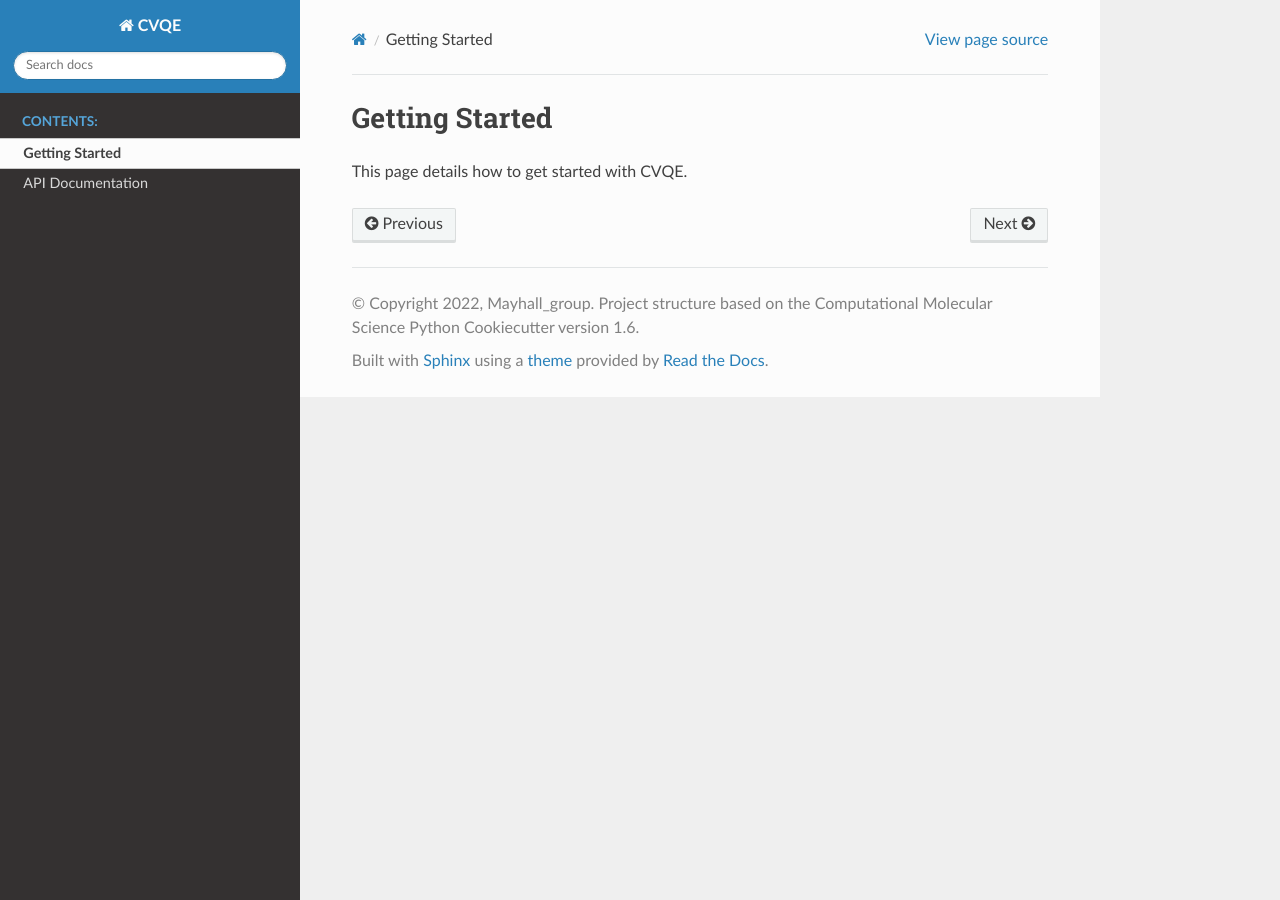
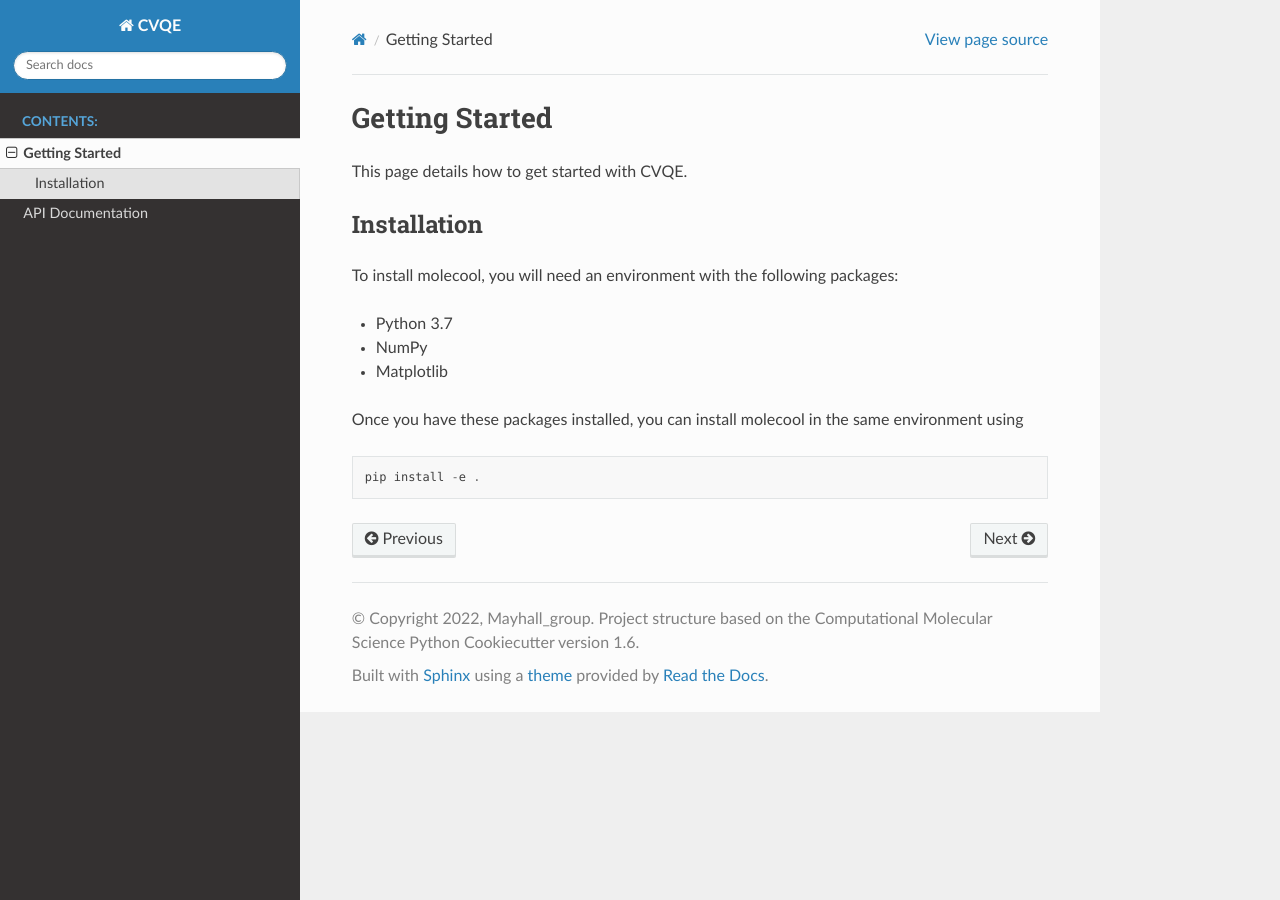
Before and after one commit to asthanaa/CVQE, a Sphinx documentation site: the page built from docs/getting_started.rst, in a window 1280 px wide. Built offline with Sphinx 7.4.7 and the Read the Docs theme 2.0.0, drawn with Linux system fonts in a browser that asks for light colours; the version number could not be read and is left out.

Commit message:
documentation

```diff
--- a/docs/api.rst
+++ b/docs/api.rst
@@ -5,3 +5,4 @@ API Documentation
    :toctree: autosummary
 
    CVQE.canvas
+   CVQE.calculate_distance
--- /dev/null
+++ b/docs/autosummary/CVQE.canvas.rst
@@ -0,0 +1,6 @@
+CVQE.canvas
+===========
+
+.. currentmodule:: CVQE
+
+.. autofunction:: canvas
--- a/docs/getting_started.rst
+++ b/docs/getting_started.rst
@@ -2,3 +2,16 @@ Getting Started
 ===============
 
 This page details how to get started with CVQE.
+
+Installation
+------------
+To install molecool, you will need an environment with the following packages:
+
+* Python 3.7
+* NumPy
+* Matplotlib
+
+Once you have these packages installed, you can install molecool in the same environment using
+::
+
+    pip install -e .
--- a/docs/index.rst
+++ b/docs/index.rst
@@ -5,6 +5,7 @@
 
 Welcome to CVQE's documentation!
 =========================================================
+CVQE is a simple python tool to test pulse-level variational quantum eigensolver algorithm for molecular simulations.
 
 .. toctree::
    :maxdepth: 2
```
Also changed, not shown: docs/requirements.yaml (+7 -1 lines).
